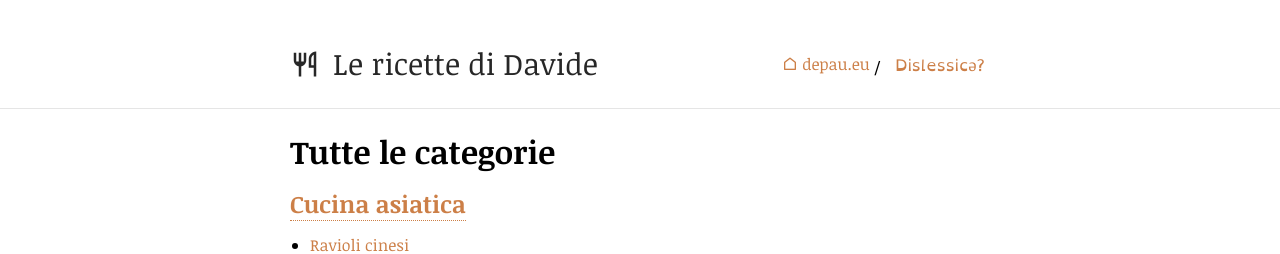
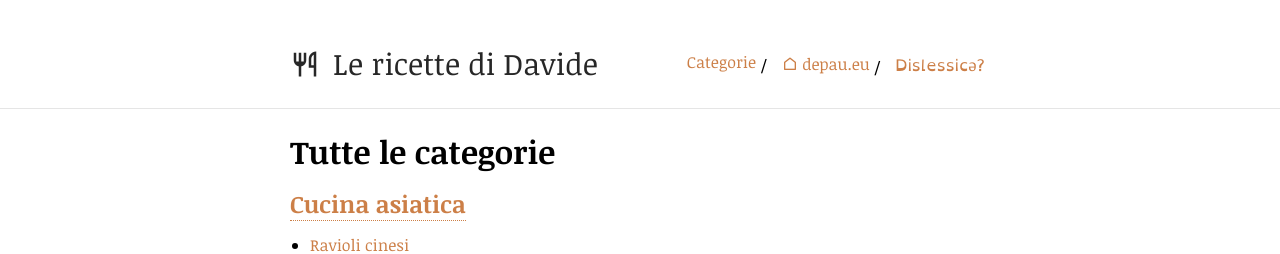
Before and after one commit to depau/ricette.depau.eu, a Jekyll site: the page built from categoria.html, in a window 1280 px wide. Shown: the top 254 px of the page. Built offline with Jekyll 4.4.1, drawn with Linux system fonts in a browser that asks for light colours; comment, search, counter and statistics services are not loaded.

Commit message:
Fix categories navigation

```diff
--- a/_config.yml
+++ b/_config.yml
@@ -50,5 +50,7 @@ kramdown:
   extensions: fenced_code_blocks
 
 nav:
+ - name: "Categorie"
+   link: "/categoria/"
  - name: "<i class=\"ri-home-line\"></i> depau.eu"
    link: "https://depau.eu"
--- a/categoria.html
+++ b/categoria.html
@@ -7,7 +7,7 @@ title: Categorie
 
 {% assign sortedtags = site.pages | where: "layout", "category" | sort: "title" %}
 {% for tag in sortedtags %}
-  <h2><i class="remixicon-price-tag-3-line"></i> <a href="{{ site.baseurl }}/tag/{{ tag.tag }}">{{ tag.title }}</a></h2>
+  <h2><i class="remixicon-price-tag-3-line"></i> <a href="{{ site.baseurl }}/categoria/{{ tag.tag }}">{{ tag.title }}</a></h2>
   <ul>
     {% assign category_posts = site.ricette | where: "tags", tag.tag | sort: "title" %}
     {% for post in category_posts %}
```
